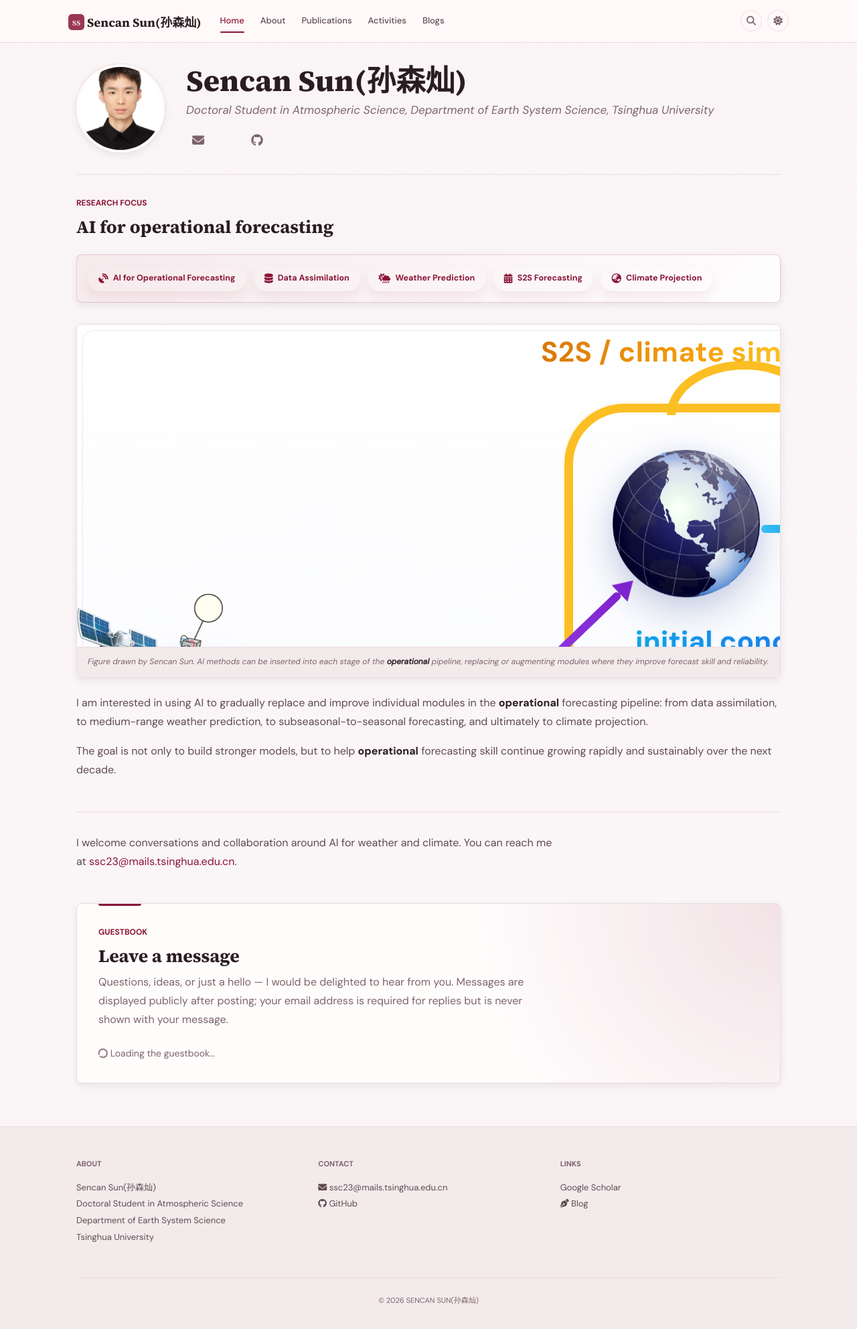
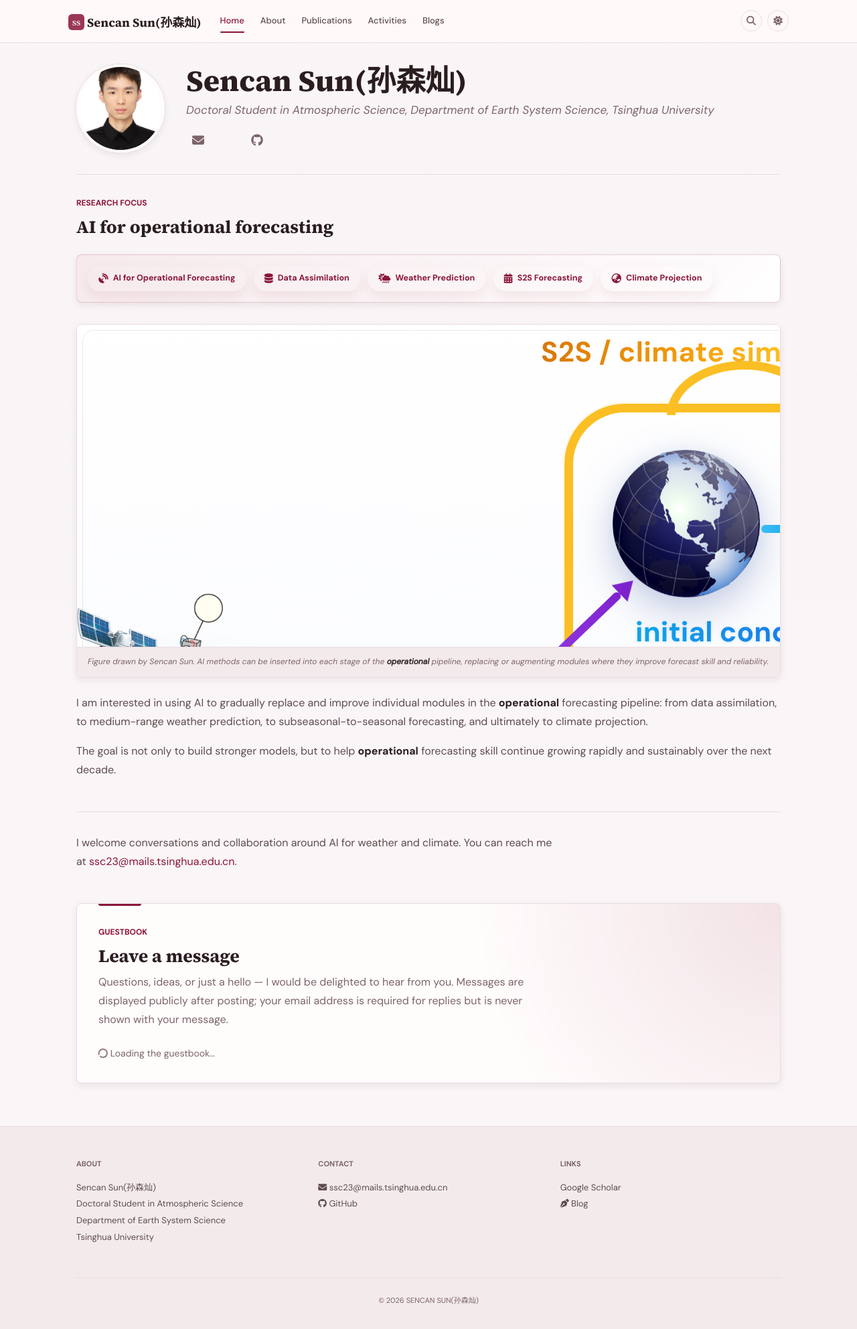
Before and after one commit to sunmoumou1/sunmoumou1.github.io, a Jekyll site: the page built from _pages/home.md, in a window 1280 px wide. Shown: the whole page at 67% size. Built offline with Jekyll 4.4.1, drawn with Linux system fonts in a browser that asks for light colours; a style sheet for code colours, icons or effects is not loaded.

Commit message:
Fix Home pipeline figure alignment

```diff
--- a/_includes/research-pipeline.html
+++ b/_includes/research-pipeline.html
@@ -122,7 +122,6 @@
     border-top: 30px solid #fbbf24;
     border-left: 18px solid transparent;
     border-right: 18px solid transparent;
-    transform: rotate(-14deg);
   }
   .rp-varrow {
     position: absolute;
@@ -255,6 +254,7 @@
     position: absolute;
     font-size: 42px;
     font-weight: 800;
+    line-height: 1.1;
     letter-spacing: .2px;
     white-space: nowrap;
     transform: translateX(-50%);
@@ -275,7 +275,7 @@
   .rp-l-ic { left: 1020px; top: 436px; }
   .rp-l-an { left: 1020px; top: 500px; }
   .rp-l-ro { left: 1341px; top: 786px; }
-  .rp-l-bg { left: 1341px; top: 846px; }
+  .rp-l-bg { left: 1341px; top: 838px; }
 
   /* ---------- globes ---------- */
   .rp-gwrap {
@@ -329,7 +329,7 @@
   }
   .rp-sat { left: 0;    top: 432px; width: 124px; animation: rp-floaty 8s ease-in-out infinite; }
   .rp-bln { left: 152px; top: 402px; width: 66px;  animation: rp-floaty 7s ease-in-out -2s infinite; }
-  .rp-dsh { left: 258px; top: 506px; width: 98px;  transform-origin: 50% 92%;
+  .rp-dsh { left: 318px; top: 506px; width: 98px;  transform-origin: 50% 92%;
             animation: rp-sway 9s ease-in-out infinite; }
 
   /* keep host figure hover zoom from distorting the diagram */
```
